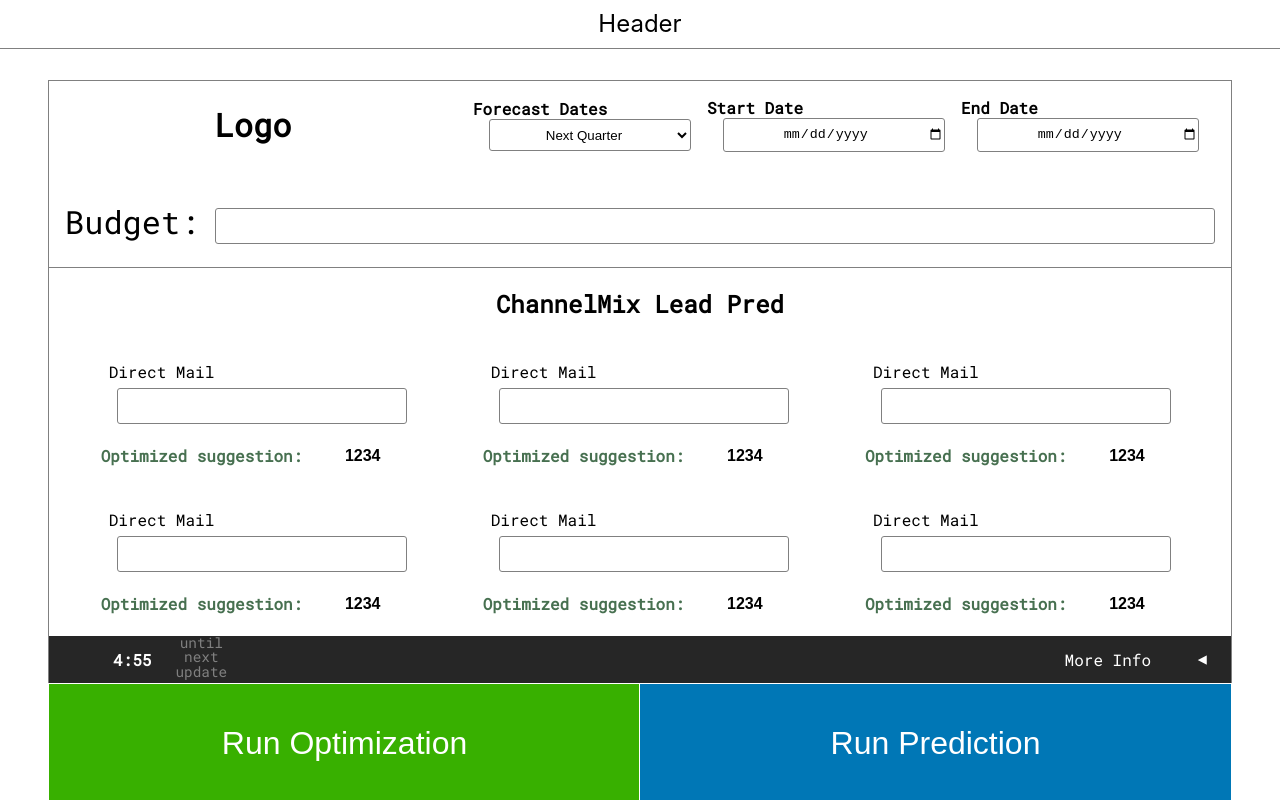
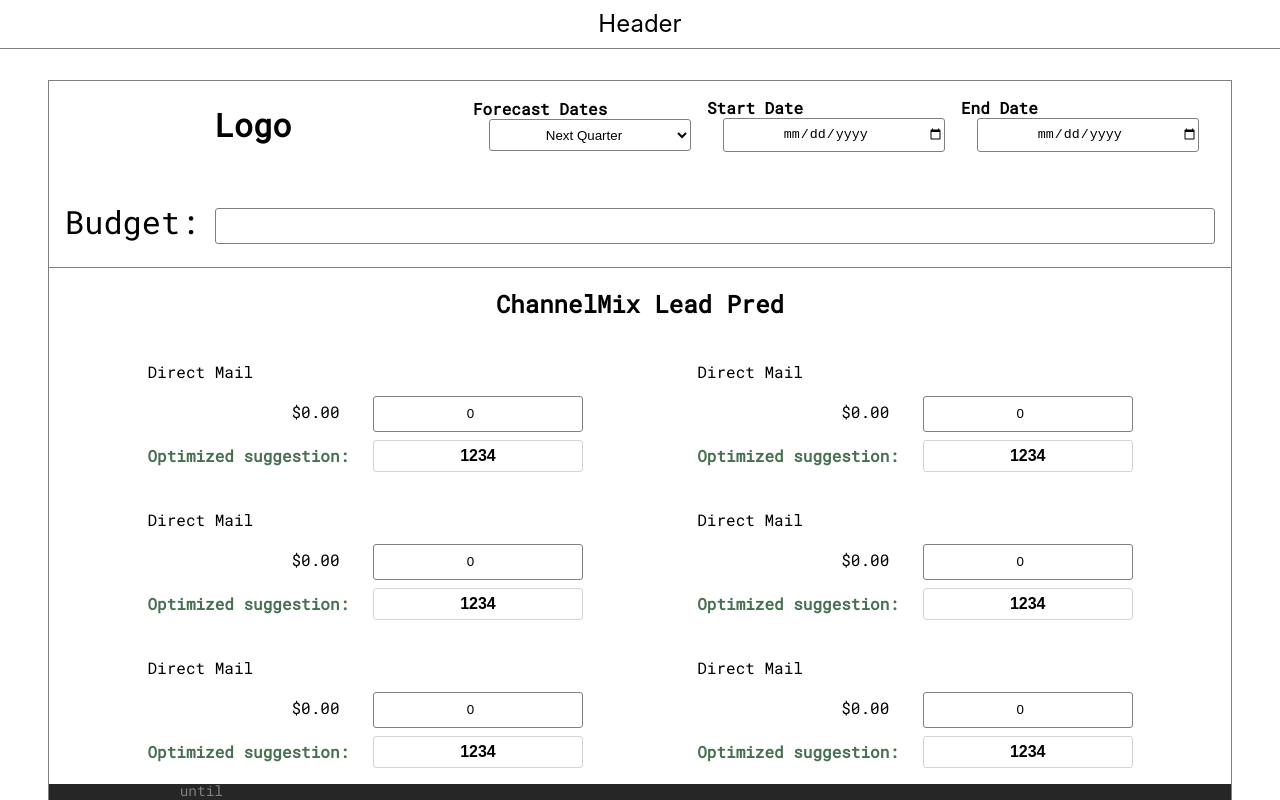
Before and after one commit to lucianofedericoolmedo/templateReactCharts, a React (Create React App) app: page / in a window 1280 px wide. Built offline with nearby package versions, Linux system fonts and the light colour scheme; a web font is replaced by a local one.

Commit message:
add formatted text display

```diff
--- a/src/pages/header/Header.scss
+++ b/src/pages/header/Header.scss
@@ -5,4 +5,5 @@
   line-height: 3rem;
   font-size: 1.5rem;
   text-align: center;
+  z-index: 1;
 }
--- a/src/pages/optimizationAndPrediction/OptimizationAndPrediction.js
+++ b/src/pages/optimizationAndPrediction/OptimizationAndPrediction.js
@@ -1,14 +1,50 @@
-import React from "react";
+import React, { useState } from "react";
 import { WantToKnowMore } from "./WantToKnowMore";
 import Timer from "./Timer";
 import "./OptimizationAndPrediction.scss";
 
+function USDFormatter(number) {
+  // https://developer.mozilla.org/en-US/docs/Web/JavaScript/Reference/Global_Objects/Intl/NumberFormat
+  // gotta love when JS has an in-built tool to handle this stuff
+  return new Intl.NumberFormat("en-US", {
+    style: "currency",
+    currency: "USD",
+  }).format(number);
+}
+
 export const OptimizationAndPrediction = (props) => {
+  const [inputCardData, setInputCardData] = useState({
+    input1: {
+      userValue: 0,
+      optimizedValue: 0,
+    },
+    input2: {
+      userValue: 0,
+      optimizedValue: 0,
+    },
+    input3: {
+      userValue: 0,
+      optimizedValue: 0,
+    },
+    input4: {
+      userValue: 0,
+      optimizedValue: 0,
+    },
+    input5: {
+      userValue: 0,
+      optimizedValue: 0,
+    },
+    input6: {
+      userValue: 0,
+      optimizedValue: 0,
+    },
+  });
   // i left the minutes and the callback as consts so its easy to change it if need be
   const minutesBetweenAutomaticUpdate = 5;
   const timerCallback = () => {
     console.log("timerCallback has been called");
   };
+  console.log("MainPage rendered");
   return (
     <div className="channel-spend-optimization-and-prediction-page">
       <div className="optimization-and-prediction">
@@ -56,38 +92,134 @@
           <h2>ChannelMix Lead Pred</h2>
           <div className="input-card-list">
             <div className="input-card">
-              <label htmlFor="direct-mail">Direct Mail</label>
-              <input type="number" id="direct-mail" name="direct-mail" />
+              <label htmlFor="direct-mail" className="title">
+                Direct Mail
+              </label>
+              <label htmlFor="direct-mail" className="formatted-value">
+                {USDFormatter(inputCardData.input1.userValue)}
+              </label>
+              <input
+                type="number"
+                id="direct-mail"
+                name="direct-mail"
+                value={inputCardData.input1.userValue}
+                onChange={(e) =>
+                  setInputCardData({
+                    ...inputCardData,
+                    input1: { userValue: e.target.value },
+                  })
+                }
+              />
               <p>Optimized suggestion:</p>
               <button onClick={() => window.alert(1234)}>1234</button>
             </div>
             <div className="input-card">
-              <label htmlFor="direct-mail2">Direct Mail</label>
-              <input type="number" id="direct-mail2" name="direct-mail2" />
+              <label htmlFor="direct-mail2" className="title">
+                Direct Mail
+              </label>
+              <label htmlFor="direct-mail2" className="formatted-value">
+                {USDFormatter(inputCardData.input2.userValue)}
+              </label>
+              <input
+                type="number"
+                id="direct-mail2"
+                name="direct-mail2"
+                value={inputCardData.input2.userValue}
+                onChange={(e) =>
+                  setInputCardData({
+                    ...inputCardData,
+                    input2: { userValue: e.target.value },
+                  })
+                }
+              />
               <p>Optimized suggestion:</p>
               <button onClick={() => window.alert(1234)}>1234</button>
             </div>
             <div className="input-card">
-              <label htmlFor="direct-mail3">Direct Mail</label>
-              <input type="number" id="direct-mail3" name="direct-mail3" />
+              <label htmlFor="direct-mail3" className="title">
+                Direct Mail
+              </label>
+              <label htmlFor="direct-mail3" className="formatted-value">
+                {USDFormatter(inputCardData.input3.userValue)}
+              </label>
+              <input
+                type="number"
+                id="direct-mail3"
+                name="direct-mail3"
+                value={inputCardData.input3.userValue}
+                onChange={(e) =>
+                  setInputCardData({
+                    ...inputCardData,
+                    input3: { userValue: e.target.value },
+                  })
+                }
+              />
               <p>Optimized suggestion:</p>
               <button onClick={() => window.alert(1234)}>1234</button>
             </div>
             <div className="input-card">
-              <label htmlFor="direct-mail4">Direct Mail</label>
-              <input type="number" id="direct-mail4" name="direct-mail4" />
+              <label htmlFor="direct-mail4" className="title">
+                Direct Mail
+              </label>
+              <label htmlFor="direct-mail4" className="formatted-value">
+                {USDFormatter(inputCardData.input4.userValue)}
+              </label>
+              <input
+                type="number"
+                id="direct-mail4"
+                name="direct-mail4"
+                value={inputCardData.input4.userValue}
+                onChange={(e) =>
+                  setInputCardData({
+                    ...inputCardData,
+                    input4: { userValue: e.target.value },
+                  })
+                }
+              />
               <p>Optimized suggestion:</p>
               <button onClick={() => window.alert(1234)}>1234</button>
             </div>
             <div className="input-card">
-              <label htmlFor="direct-mail5">Direct Mail</label>
-              <input type="number" id="direct-mail5" name="direct-mail5" />
+              <label htmlFor="direct-mail5" className="title">
+                Direct Mail
+              </label>
+              <label htmlFor="direct-mail5" className="formatted-value">
+                {USDFormatter(inputCardData.input5.userValue)}
+              </label>
+              <input
+                type="number"
+                id="direct-mail5"
+                name="direct-mail5"
+                value={inputCardData.input5.userValue}
+                onChange={(e) =>
+                  setInputCardData({
+                    ...inputCardData,
+                    input5: { userValue: e.target.value },
+                  })
+                }
+              />
               <p>Optimized suggestion:</p>
               <button onClick={() => window.alert(1234)}>1234</button>
             </div>
             <div className="input-card">
-              <label htmlFor="direct-mail6">Direct Mail</label>
-              <input type="number" id="direct-mail6" name="direct-mail6" />
+              <label htmlFor="direct-mail6" className="title">
+                Direct Mail
+              </label>
+              <label htmlFor="direct-mail6" className="formatted-value">
+                {USDFormatter(inputCardData.input6.userValue)}
+              </label>
+              <input
+                type="number"
+                id="direct-mail6"
+                name="direct-mail6"
+                value={inputCardData.input6.userValue}
+                onChange={(e) =>
+                  setInputCardData({
+                    ...inputCardData,
+                    input6: { userValue: e.target.value },
+                  })
+                }
+              />
               <p>Optimized suggestion:</p>
               <button onClick={() => window.alert(1234)}>1234</button>
             </div>
--- a/src/pages/optimizationAndPrediction/OptimizationAndPrediction.scss
+++ b/src/pages/optimizationAndPrediction/OptimizationAndPrediction.scss
@@ -91,20 +91,29 @@
           min-width: fit-content;
           margin: 1rem;
           display: grid;
-          grid-template-areas: "title title" "input input" "text button";
-          grid-template-columns: 2fr 1fr;
+          grid-template-areas: "title title" "formatted-value input" "text button";
+          grid-template-columns: 1fr 1fr;
+          gap: 0.5rem 1rem;
+
           label {
-            grid-area: title;
             height: 2rem;
             line-height: 2rem;
-            padding-left: 0.5rem;
             overflow: hidden;
             width: 100%;
+          }
+          .title {
+            grid-area: title;
+          }
+          .formatted-value {
+            grid-area: formatted-value;
+            text-align: right;
+            overflow: hidden;
+            max-width: 20ch;
+            text-overflow: ellipsis;
           }
           input {
             grid-area: input;
             height: 2rem;
-            margin: 0 0.5rem 1rem 1rem;
             cursor: pointer;
             border-radius: 3px;
             border: 1px solid grey;
@@ -117,18 +126,17 @@
           p {
             grid-area: text;
             text-align: center;
-            height: 2rem;
             line-height: 2rem;
             color: #477050;
             font-weight: bold;
             margin-right: 0.5rem;
-            min-width: max-content;
           }
           button {
             grid-area: button;
             border-radius: 3px;
             background-color: white;
-            border: 0;
+            border: 1px solid lightgray;
+            border-radius: 3px;
             font-weight: bold;
             font-size: 1rem;
             cursor: pointer;
```
